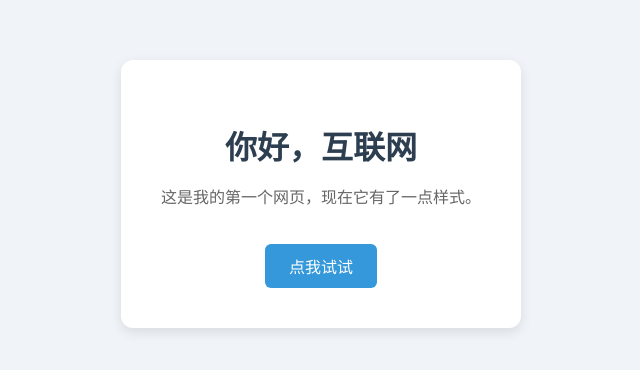
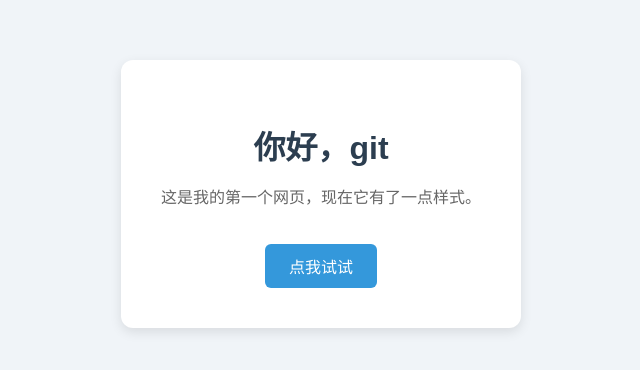
Before and after one commit to ReasearchAssistant/zero2tech, a plain HTML site: page index.html in a window 1280 px wide. Shown: the part 206-576 px from the top of the page, without its empty margins (319-959 px from the left). Drawn offline with Linux system fonts and the light colour scheme.

Commit message:
Modify index.html

```diff
--- a/index.html
+++ b/index.html
@@ -9,7 +9,7 @@
 
     <body>
       <div class="card">
-        <h1>你好，互联网</h1>
+        <h1>你好，git</h1>
         <p id="msg">这是我的第一个网页，现在它有了一点样式。</p>
 
         <button onclick="changeText()">点我试试</button>
```
